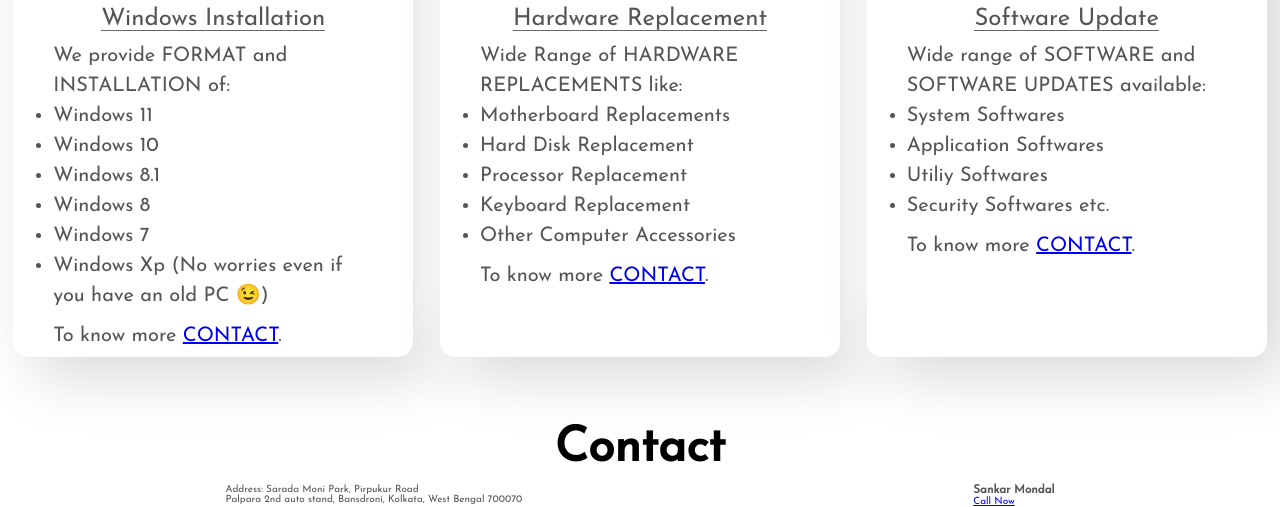
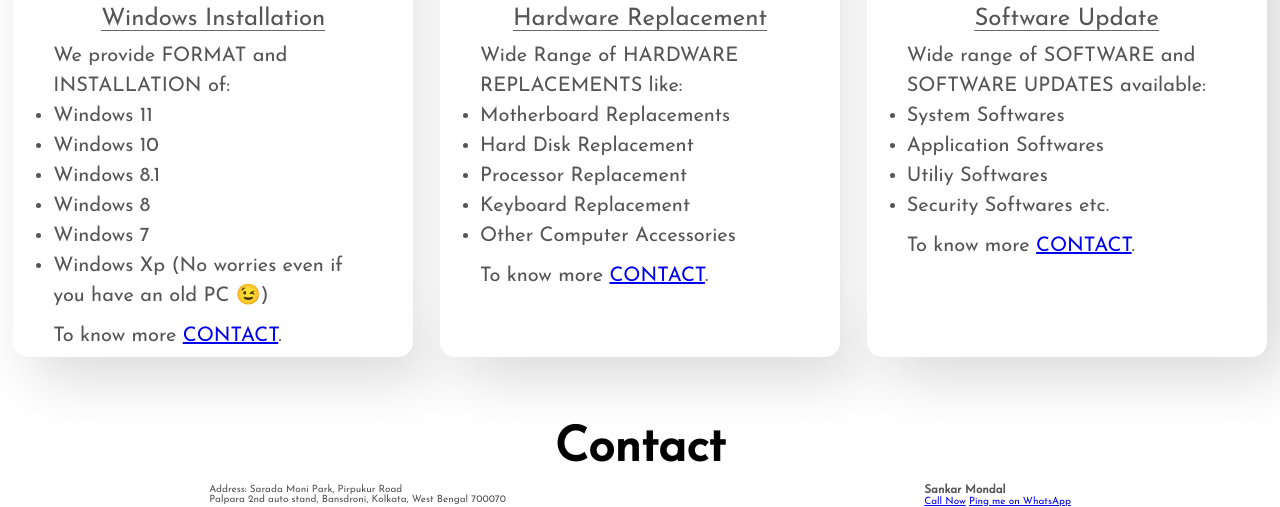
Before and after one commit to GautamRaj-12/computer-repair, a plain HTML site: page index.html in a window 1280 px wide. Shown: the part 1805-2312 px from the top of the page. Drawn offline with Linux system fonts and the light colour scheme; no server answers; a script that the page names is missing; a web font is replaced by a local one.

Commit message:
wa update

```diff
--- a/index.html
+++ b/index.html
@@ -161,6 +161,7 @@
           <div class="phone">
             <h3 class="phone-name">Sankar Mondal</h3>
             <a href="tel:9062090535" class="phone-sankar">Call Now</a>
+            <a href="whatsapp://send?text=Hello World!&phone=+919062090535">Ping me on WhatsApp</a>
           </div>
         </div>
       </section>
```
